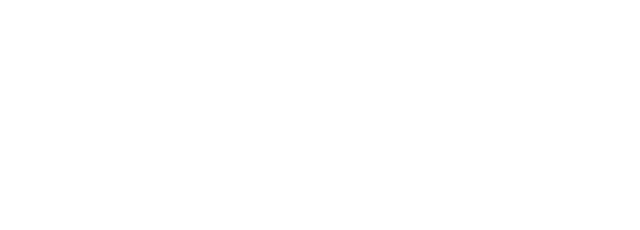
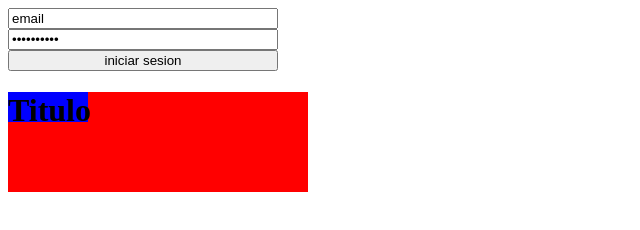
Before and after one commit to devrob83/rob83www, a plain HTML site: page html-css/html/width y heigth/width y heigth.html in a window 1280 px wide. Shown: the whole page, without its empty margins (0-640 px from the left). Drawn offline with Linux system fonts and the light colour scheme; files that its build step writes are made by us from their sources.

Commit message:
revision de mayo

```diff
--- /dev/null
+++ b/html-css/html/width y heigth/styles.css
@@ -0,0 +1,19 @@
+input {
+    width: 90%;
+    box-sizing: border-box ;
+}
+form {
+    width: 300px;
+}
+
+div {
+    background: red;
+    width: 300px;/*ancho de caja*/
+    height: 100px;/*alto de caja*/
+}
+
+h1 {
+    background: blue;
+    height: 30px;
+    width: 80px;
+}
--- a/html-css/html/width y heigth/width y heigth.html
+++ b/html-css/html/width y heigth/width y heigth.html
@@ -7,6 +7,13 @@
     <link rel="stylesheet" href="styles.css">
 </head>
 <body>
-    <div></div>
+    <form class="formulario">
+        <input type="text" value="email">
+        <input type="password" value="contraseña">
+        <input type="submit" value="iniciar sesion">
+    </form>
+    <div>
+        <h1>Titulo</h1>
+    </div>
 </body>
 </html>
```
